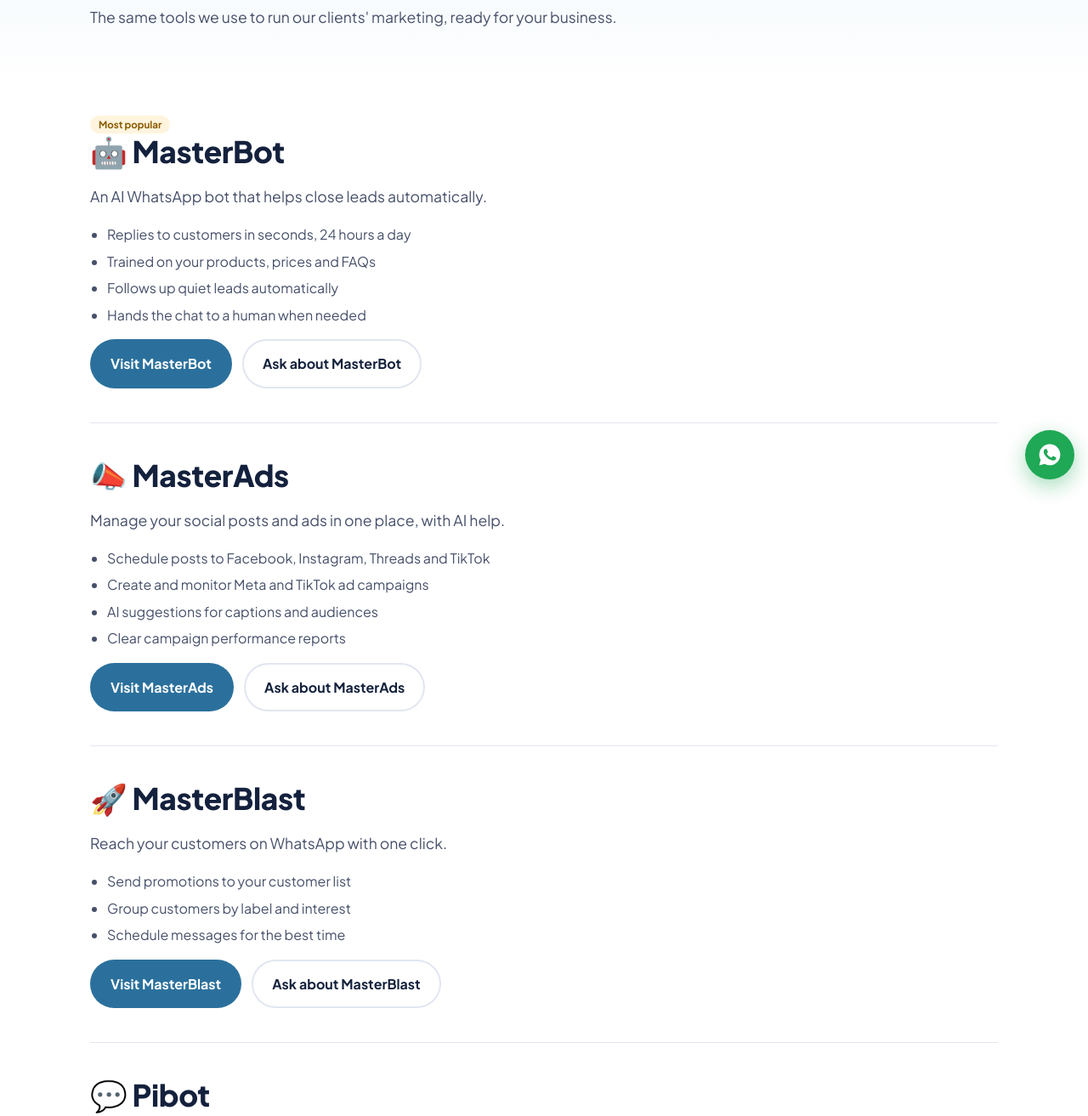
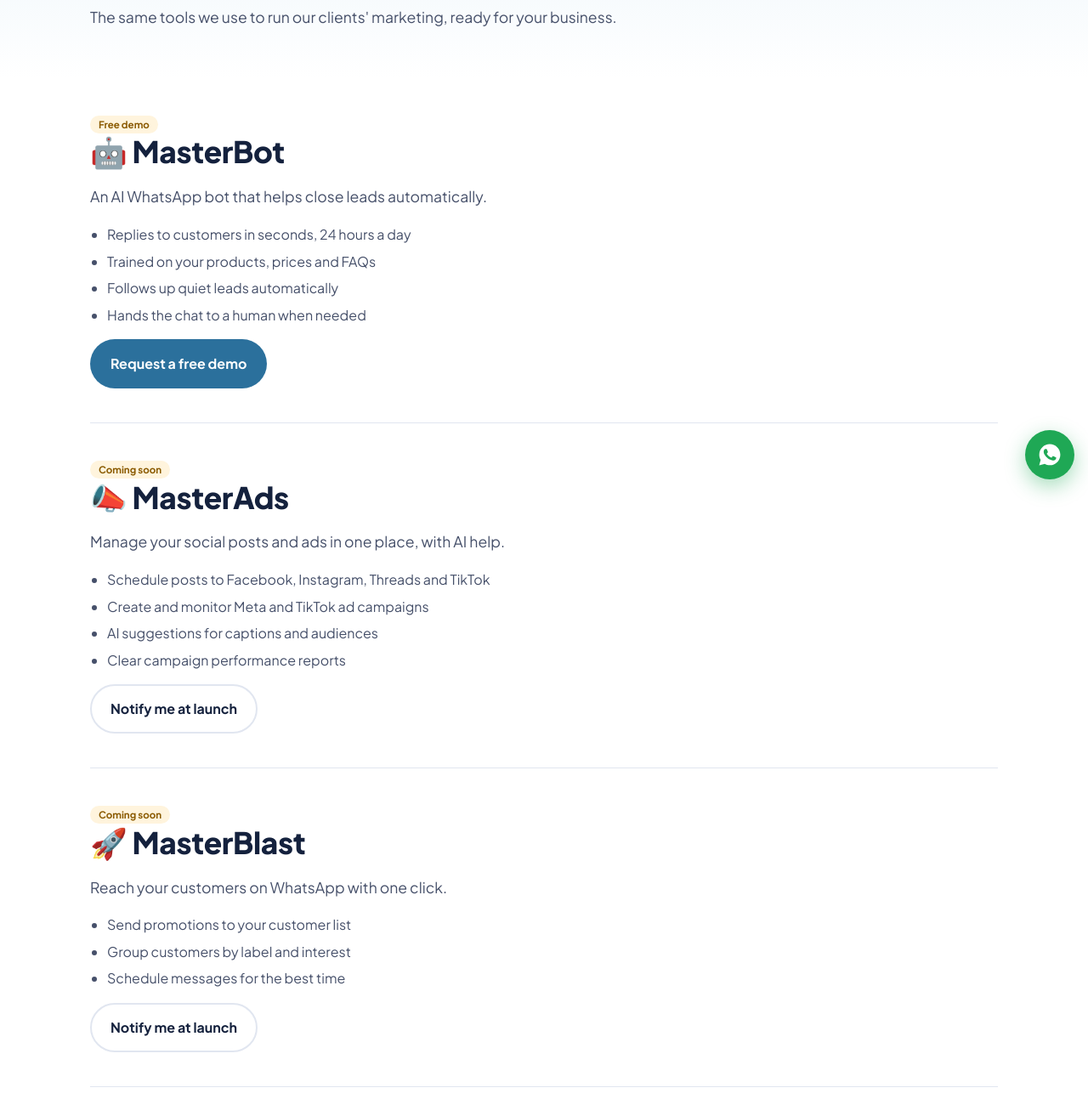
Before and after one commit to MasterAzhari/lina-azhari-website, a plain HTML site: page products.html in a window 1280 px wide. Shown: the part 220-1533 px from the top of the page at 85% size. Drawn offline with Linux system fonts and the light colour scheme.

Commit message:
Mark MasterAds and MasterBlast as coming soon; MasterBot demo CTA
Co-Authored-By: Claude Opus 5.5 <noreply@anthropic.com>

```diff
--- a/products.html
+++ b/products.html
@@ -49,9 +49,9 @@
     </section>
 
     <div class="wrap">
-      <!-- TODO: confirm the descriptions for MasterAds and MasterBlast -->
+      <!-- MasterAds and MasterBlast are not launched yet (coming soon). MasterBot site not live yet: no Visit link until it is. -->
       <section class="product" id="masterbot">
-        <span class="tag">Most popular</span>
+        <span class="tag">Free demo</span>
         <h2>🤖 MasterBot</h2>
         <p class="lead">An AI WhatsApp bot that helps close leads automatically.</p>
         <ul>
@@ -61,12 +61,12 @@
           <li>Hands the chat to a human when needed</li>
         </ul>
         <div class="btn-row">
-          <a class="btn btn-primary" data-link="masterbot" href="#">Visit MasterBot</a>
-          <a class="btn btn-ghost" data-wa="Hi LAM, I'm interested in MasterBot." href="#">Ask about MasterBot</a>
+          <a class="btn btn-primary" data-wa="Hi LAM, I would like a free MasterBot demo." href="#">Request a free demo</a>
         </div>
       </section>
 
       <section class="product" id="masterads">
+        <span class="tag">Coming soon</span>
         <h2>📣 MasterAds</h2>
         <p class="lead">Manage your social posts and ads in one place, with AI help.</p>
         <ul>
@@ -76,12 +76,12 @@
           <li>Clear campaign performance reports</li>
         </ul>
         <div class="btn-row">
-          <a class="btn btn-primary" data-link="masterads" href="#">Visit MasterAds</a>
-          <a class="btn btn-ghost" data-wa="Hi LAM, I'm interested in MasterAds." href="#">Ask about MasterAds</a>
+          <a class="btn btn-ghost" data-wa="Hi LAM, please let me know when MasterAds launches." href="#">Notify me at launch</a>
         </div>
       </section>
 
       <section class="product" id="masterblast">
+        <span class="tag">Coming soon</span>
         <h2>🚀 MasterBlast</h2>
         <p class="lead">Reach your customers on WhatsApp with one click.</p>
         <ul>
@@ -90,8 +90,7 @@
           <li>Schedule messages for the best time</li>
         </ul>
         <div class="btn-row">
-          <a class="btn btn-primary" data-link="masterblast" href="#">Visit MasterBlast</a>
-          <a class="btn btn-ghost" data-wa="Hi LAM, I'm interested in MasterBlast." href="#">Ask about MasterBlast</a>
+          <a class="btn btn-ghost" data-wa="Hi LAM, please let me know when MasterBlast launches." href="#">Notify me at launch</a>
         </div>
       </section>
 
```
Also changed, not shown: index.html (+2 -0 lines).
